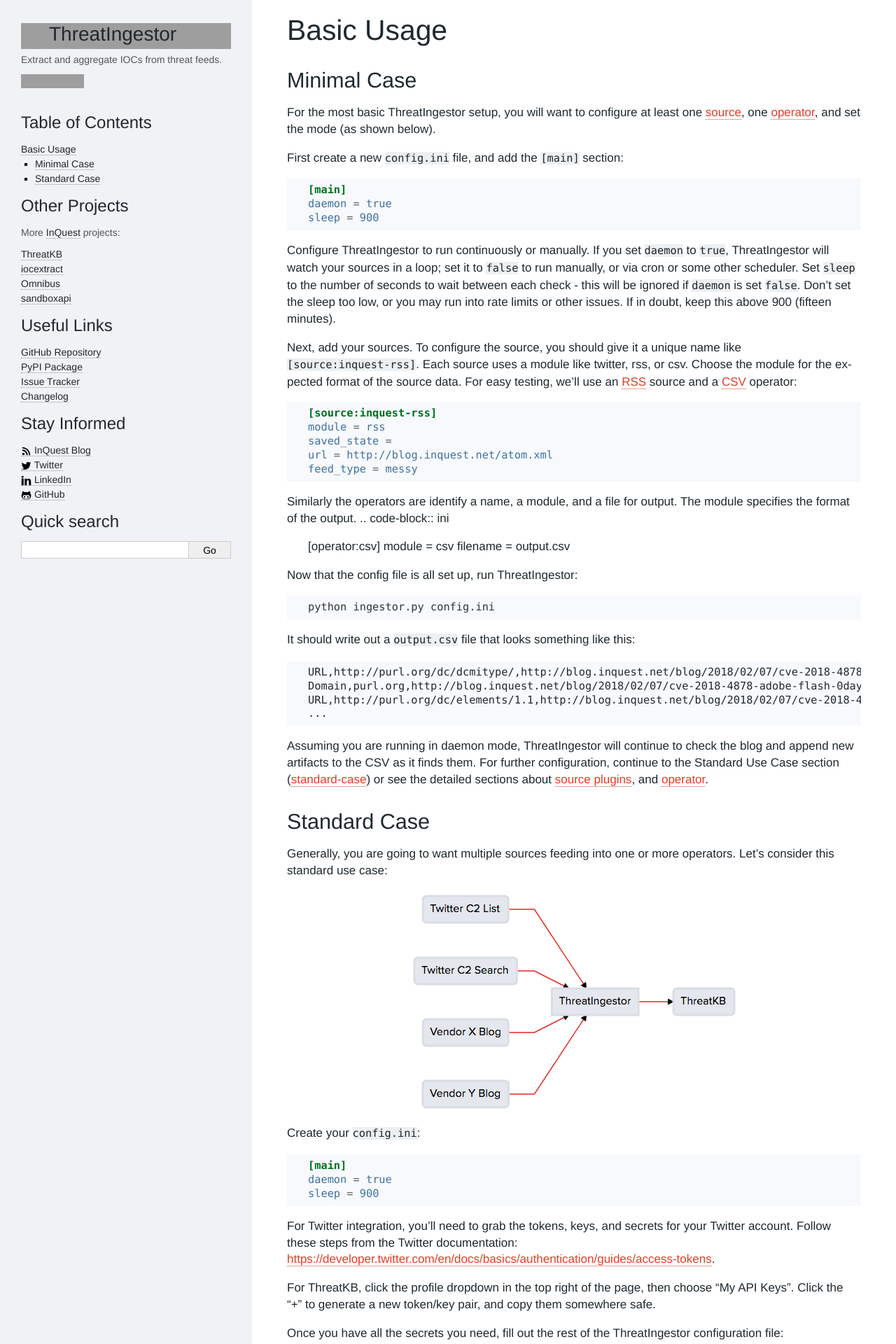
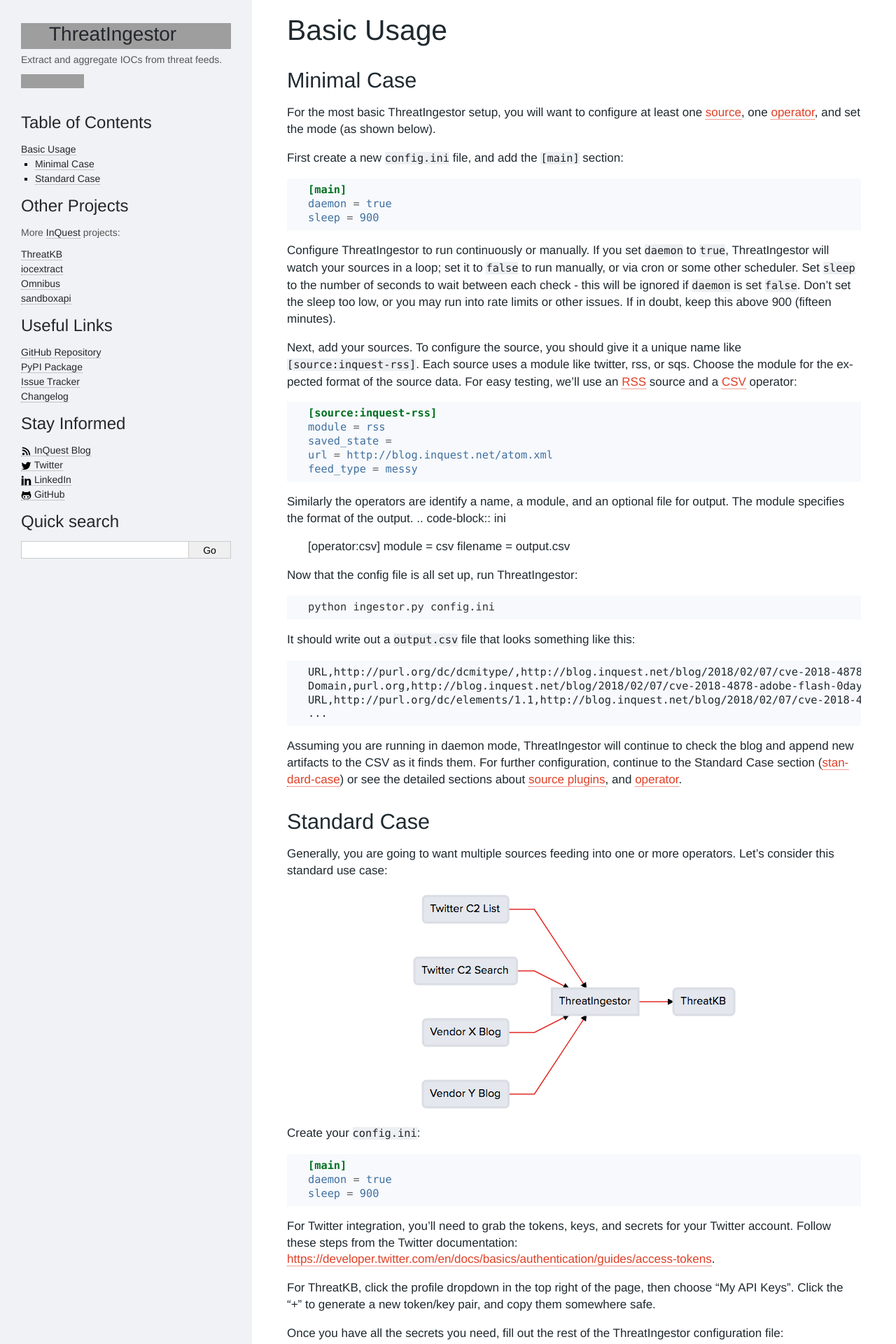
Before and after one commit to InQuest/ThreatIngestor, a Sphinx documentation site: the page built from docs/basicusage.rst, in a window 1280 px wide. Shown: the top 1920 px of the page at 70% size. Built offline with Sphinx 7.4.7, drawn with Linux system fonts in a browser that asks for light colours; some web fonts are replaced; grey boxes are pictures that could not be loaded.

Commit message:
revised instructions

```diff
--- a/docs/basicusage.rst
+++ b/docs/basicusage.rst
@@ -26,7 +26,7 @@
 If in doubt, keep this above 900 (fifteen minutes).
 
 .. _source:
-Next, add your sources. To configure the source, you should give it a unique name like ``[source:inquest-rss]``.  Each source uses a module like twitter, rss, or csv.  Choose the module for the expected format of the source data.  For easy testing, we'll use an :ref:`RSS <rss-source>` source and a :ref:`CSV <csv-operator>` operator:
+Next, add your sources. To configure the source, you should give it a unique name like ``[source:inquest-rss]``.  Each source uses a module like twitter, rss, or sqs.  Choose the module for the expected format of the source data.  For easy testing, we'll use an :ref:`RSS <rss-source>` source and a :ref:`CSV <csv-operator>` operator:
 
 .. code-block:: ini
 
@@ -37,7 +37,7 @@
     feed_type = messy
 
 .. _operator:
-Similarly the operators are identify a name, a module, and a file for output.  The module specifies the format of the output.
+Similarly the operators are identify a name, a module, and an optional file for output.  The module specifies the format of the output.
 .. code-block:: ini
 
     [operator:csv]
@@ -62,7 +62,7 @@
 
 Assuming you are running in daemon mode, ThreatIngestor will continue to check
 the blog and append new artifacts to the CSV as it finds them.  For further configuration,
-continue to the Standard Use Case section (standard-case_) or see the detailed sections about
+continue to the Standard Case section (standard-case_) or see the detailed sections about
 :ref:`source plugins <source-plugins>`, and :ref:`operator <operator-plugins>`.
 
 
--- a/docs/plugins/source.rst
+++ b/docs/plugins/source.rst
@@ -3,7 +3,8 @@
 Source Plugins
 ==============
 
-Source plugins handle artifact import. Artifacts include tweets, blog posts, etc.
+For each source specified, ``ThreatIngestor`` handles artifact import. Sources may link to Twitter, Blogs, etc.
+Artifacts are imported from those sources and could include URLs, IP Addresses, YARA Signatures, etc.
 All source plugins maintain state between runs, allowing them to skip previously
 processed artifacts and get right to work finding new indicators.
 
```
